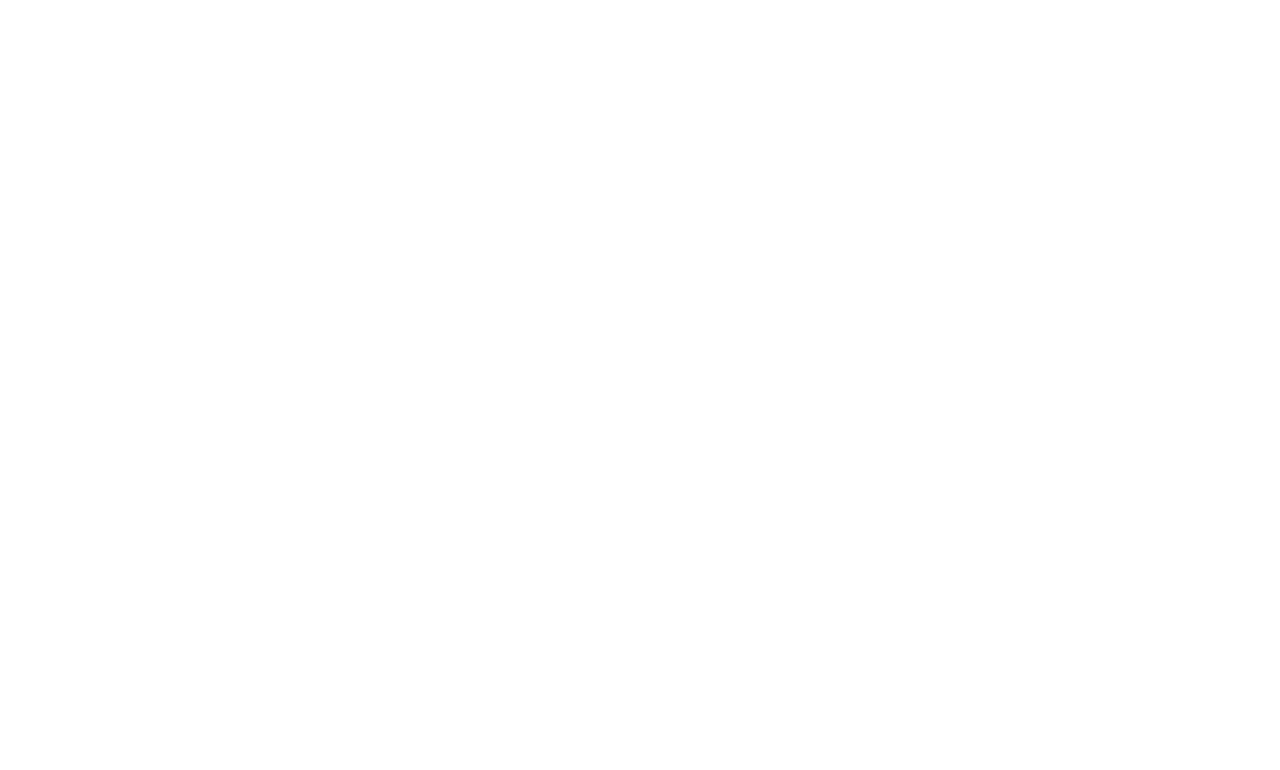
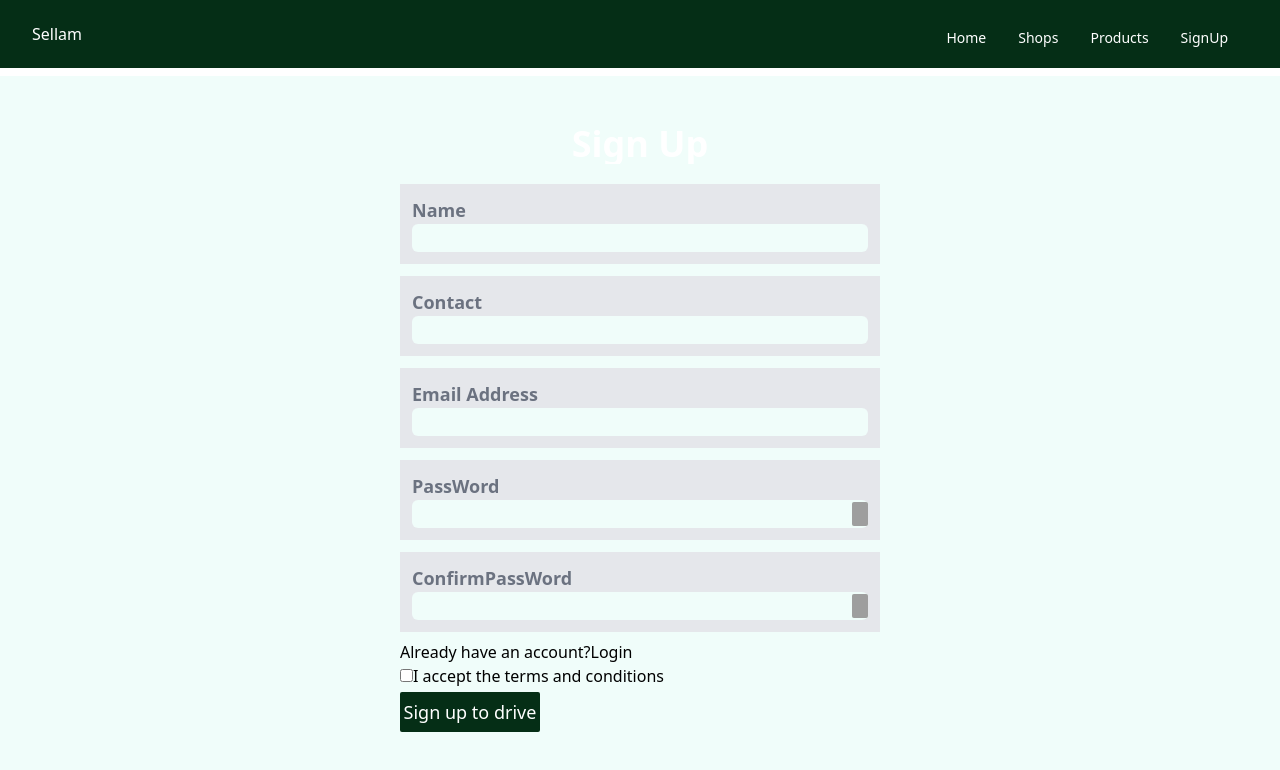
Before and after one commit to Formasitchijoh/Sellam, a React (Create React App) app: page /LoginPage in a window 1280 px wide. Before the commit this address had no page. Shown: the top 770 px of the page. Built offline with nearby package versions, Linux system fonts and the light colour scheme; grey boxes are pictures that could not be loaded.

Commit message:
added grid layout for product page

```diff
--- a/src/App.js
+++ b/src/App.js
@@ -5,6 +5,7 @@
 import ProductPage from './Pages/ProductPage';
 import CardComponent from './Component/cardComponent';
 import SignUpPage from './Pages/SignUpPage';
+import LoginPage from './Pages/LoginPage';
 
 const App = () => {
   return (
@@ -15,6 +16,7 @@
    <Route path='/ProductPage' Component={ProductPage}/>
    <Route path='/CardComponent' Component={CardComponent}/>
    <Route path='/SignUpPage' Component={SignUpPage}></Route>
+   <Route path='/LoginPage' Component={LoginPage}/>
    </Routes>
    </BrowserRouter>
 
--- a/src/Component/Material-Tailwind/NavbarComponent.jsx
+++ b/src/Component/Material-Tailwind/NavbarComponent.jsx
@@ -32,7 +32,8 @@
       variant='small'
       color="blue-gray"
       className="p-1 font-normal">
-        <a href='#' className='flex items-center text-white'>Shops</a></Typography>
+        <Link to='/LoginPage'  className='flex items-center text-white'>Shops</Link>
+        </Typography>
         <Typography
       as="li"
       variant='small'
--- a/src/Component/cardComponent.jsx
+++ b/src/Component/cardComponent.jsx
@@ -11,7 +11,7 @@
 
 const CardComponent = (props) => {
     return (
-    <Card className="w-1/6 ml-3 h-30 bg-indigo-50 p-1 mt-3">
+    <Card className="w-full ml-3 h-3/4 bg-indigo-50 px-3 ">
       <CardHeader shadow={false} floated={false} className="h-30">
         <img
         src={props.image}
@@ -28,7 +28,7 @@
           </Typography>
         </div>
         <Typography variant="small" color="gray" className="text-sm opacity-75">
-          With plenty of Everything you need,
+         Everything you need,
         </Typography>
       </CardBody>
       <CardFooter className="pt-0">
@@ -36,8 +36,7 @@
           ripple={false}
           fullWidth={true}
           className="bg-green-900 text-white shadow  m-3 ml-10 hover:shadow-none hover:scale-105 focus:shadow-none focus:scale-105 w-1/2 h-10 flex justify-center items-center self-center"
-        >
-          Add to Cart
+        >Cart
         </Button>
       </CardFooter>
     </Card>
--- /dev/null
+++ b/src/Pages/LoginPage.jsx
@@ -0,0 +1,194 @@
+
+import  React from 'react'
+import  ReactDOM from 'react-dom';
+import { useState } from 'react';
+import { Formik, Form, Field, ErrorMessage,useField, useFormik} from "formik";
+import * as Yup from 'yup'
+// import '../Components/styleForm.css'
+// import eye from '../resource/'
+// import eye from '../resources/eye.png'
+// import hideeye from '../resources/eye-1.png'
+// import cap from '../resources/banana.jpg'
+import  eye from '../resource/eye.png'
+import hideeye from '../resource/eye-1.png'
+import cap from '../resource/banana.jpg'
+import NavbarComponent from '../Component/Material-Tailwind/NavbarComponent';
+
+import { Link } from 'react-router-dom';
+
+const MyTextInput = ({label, setradioInput,  ...props}) =>{
+    const [field, meta] = useField(props);
+    return (
+        <div className='w-3/4 mx-auto h-full flex flex-col p-3 bg-gray-200 mb-3'>
+        <label htmlFor={props.id || props.name} className='text-lg font-sans font-bold text-gray-500'>{label}</label>
+        <input className='w-full h-7 bg-teal-50 border-solid-3 border-gray-300 rounded-md' {...field} {...props}/>
+        {meta.touched && meta.error ?
+         (<div className='text-red-500 text-sm '>{meta.error}</div>):null}
+
+        </div>
+    );
+};
+const MyPasswordInput = ({label, isvisible, handleHidePassword,handleShowPassword, ...props}) =>{
+
+    const [field, meta] = useField(props);
+    return (
+        <div className='w-3/4 mx-auto h-full flex flex-col p-3 bg-gray-200 mt-3'>
+        <label htmlFor={props.id || props.name} className='text-lg font-sans font-bold text-gray-500'>{label}</label>
+       <div className='flex justify-end items-end'>
+       <input  {...field} {...props} className=' w-full h-7 bg-teal-50 border-solid-3 border-gray-300 rounded-md'></input>
+       {isvisible ==="password"?( <img  src={hideeye}  onClick={handleHidePassword} className=' absolute w-4 h-6 mb-0.5 rounded-sm bg-green-100 ' alt=""/>): (
+                <img src={eye} alt=""  className=' absolute  w-4 h-6 mb-0.5 rounded-sm bg-green-50' onClick={handleShowPassword}/>
+        )}
+       </div>
+
+        {meta.touched && meta.error ?
+         (<div className='error'>{meta.error}</div>):null}
+
+        </div>
+    );
+};
+
+const MyCheckbox = ({children, ...props}) => {
+    const [field, meta] = useField({...props, type:'checkbox'});
+
+    return (
+        <div>
+             <label className='checkbox'>
+            <input type='checkbox' {...field} {...props}/>
+                {children}
+        </label>
+        {meta.touched && meta.error ? (
+            <div className='error'>{meta.error}</div>
+        ) : null}
+        </div>
+
+    );
+};
+
+//main Component
+const LoginPage = () => {
+
+    //defined states
+    const [isShow, setisShow] = useState(false);
+     const [initialValues, setinitialValues]  = useState({
+        firstName:"",
+        contact:"",
+        email:"" ,
+         password:'',
+         confirmpassword:'',
+      });
+const [isvisible, setisvisible] = useState("password")
+
+const handleHidePassword =() =>{
+    setisvisible("text")
+}
+const handleShowPassword =() => {
+    setisvisible("password")
+
+}
+
+      //Formik methods
+const onSubmit = (values) => {
+    setisShow(true)
+    setinitialValues(values)
+}
+const validationSchema =
+    Yup.object({
+        firstName:Yup.string() .max(15,"Must be 15 characters or less").required("Required"),
+        contact:Yup.string().max(20,"Must be 20 words or less") .required('Required'),
+        email:Yup.string().email("Inavlid email address").required("required"),
+        password:Yup.string()
+        .matches(/(?=.*[a-z])(?=.*[A-Z])\w+/, "Password ahould contain at least one uppercase and lowercase character")
+        .matches(/\d/, "Password should contain at least one number")
+        .matches(/[`!@#$%^&*()_+\-=[\]{};':"\\|,.<>/?~]/, "Password should contain at least one special character")
+        .required('Required'),
+        confirmpassword:Yup.string()
+        .matches(/(?=.*[a-z])(?=.*[A-Z])\w+/, "Password ahould contain at least one uppercase and lowercase character")
+        .matches(/\d/, "Password should contain at least one number")
+        .matches(/[`!@#$%^&*()_+\-=[\]{};':"\\|,.<>/?~]/, "Password should contain at least one special character")
+        .required('Required'),
+
+    })
+
+
+
+
+    return(
+        <>
+           <NavbarComponent/>
+           <div className='mx-auto max-w-screen-xl bg-teal-50  py-12 flex flex-col justify-center items-center'>
+            <h1 className='font-sans font-bold text-white text-gray-500 text-4xl'>Sign Up</h1>
+        <div className='bg-teal-50 w-full h-full mr-5 ml-5 '>
+        <Formik className="formik" initialValues={initialValues}  onSubmit={onSubmit} validationSchema={validationSchema}>
+        {(formik) => (
+         <Form className='w-1/2 h-1/4 mx-auto py-5'>
+      <MyTextInput label=" Name" name="firstName" type="text" />
+      <MyTextInput label="Contact" name="contact" type="text"  />
+      <MyTextInput label="Email Address" name="email" type="email" />
+      <MyPasswordInput label='PassWord' name='password' type={isvisible} className="password" isvisible={isvisible} handleHidePassword={handleHidePassword} handleShowPassword={handleShowPassword}/>
+       <MyPasswordInput label='ConfirmPassWord' name='confirmpassword' type={isvisible} className="password" isvisible={isvisible} handleHidePassword={handleHidePassword} handleShowPassword={handleShowPassword}/>
+
+
+       <div className='flex flex-col justify-center items-start ml-20 mt-2'>
+       <p className='have-account'>Already have an account?<Link to="/LoginPage">Login</Link></p>
+          <MyCheckbox name="acceptedTerms">
+             I accept the terms and conditions
+          </MyCheckbox>
+          <button type="submit" className='w-1/4 h-10 rounded-sm  mt-1 text-lg bg-green-950  text-white' >Sign up to drive</button>
+
+           </div>
+
+      {isShow ? ( <div className='main-modal'>
+             <div>
+                <p>FirstName: {initialValues.firstName}</p>
+                <p>LastName: {initialValues.lastName}</p>
+                <p>Email: {initialValues.email}</p>
+                <p>PassWord: {initialValues.origin}</p>
+                <p>Origin: {initialValues.inviteCode}</p>
+                <p>inviteCode: {initialValues.password}</p>
+
+                </div>
+            <div className='modal'>
+
+                <Link to='/LoginPage'>
+                <button type="reset" className='confirm' onClick={()=>
+                {
+                    formik.resetForm();
+                    setisShow(false)
+                }
+                } >Confirm</button>
+
+                </Link>
+
+                <button className='Edit' onClick={()=> {
+                    setisShow(false)
+                }}>Edit</button>
+            </div>
+        </div>) : null }
+    </Form>
+        )}
+      </Formik>
+         </div>
+         </div>
+
+        </>
+
+
+     );
+ };
+
+ const ImagePage = () => {
+    return(
+
+        <div className='left-div'>
+           <div className='opportunity'>
+            <h1>Opportunity is <br/>everywhere</h1>
+            <p>Make the most of your time on the road on<br/> the platform with the most of active riders</p>
+           </div>
+            <img src={cap} alt='capture' className='image'/>
+
+        </div>
+    )
+ }
+
+export default LoginPage
--- a/src/Pages/ProductPage.jsx
+++ b/src/Pages/ProductPage.jsx
@@ -13,7 +13,7 @@
 
 const ProductCarts = (props) => {
   return(
-      <div className='ml-2 bg-green-100 border-5 border-teal-300 flex flex-col h-1/4 w-1/4 xl:w-1/2 xl:h-1/4 justify-center items-center rounded-lg shadow-sm mt-2'>
+      <div className='ml-2 bg-green-100 border-5 border-teal-300 flex flex-col h-1/4 w-1/4 xl:w-1/2 xl:h-1/4 justify-center items-center rounded-lg shadow-sm '>
               <img className='w-1/2 h-20 pt-2' src={props.food} alt='garri' />
 
           <div className=''>
@@ -29,7 +29,7 @@
   return (
 
     <div >
-        <ul className='flex flex'>
+        <ul className='grid xl:grid-cols-4 xl:gap-4 sm:grid-cols-2 '>
           <CardComponent image={yam}/>
           <CardComponent image={egusi}/>
           <CardComponent image={garri}/>
```
